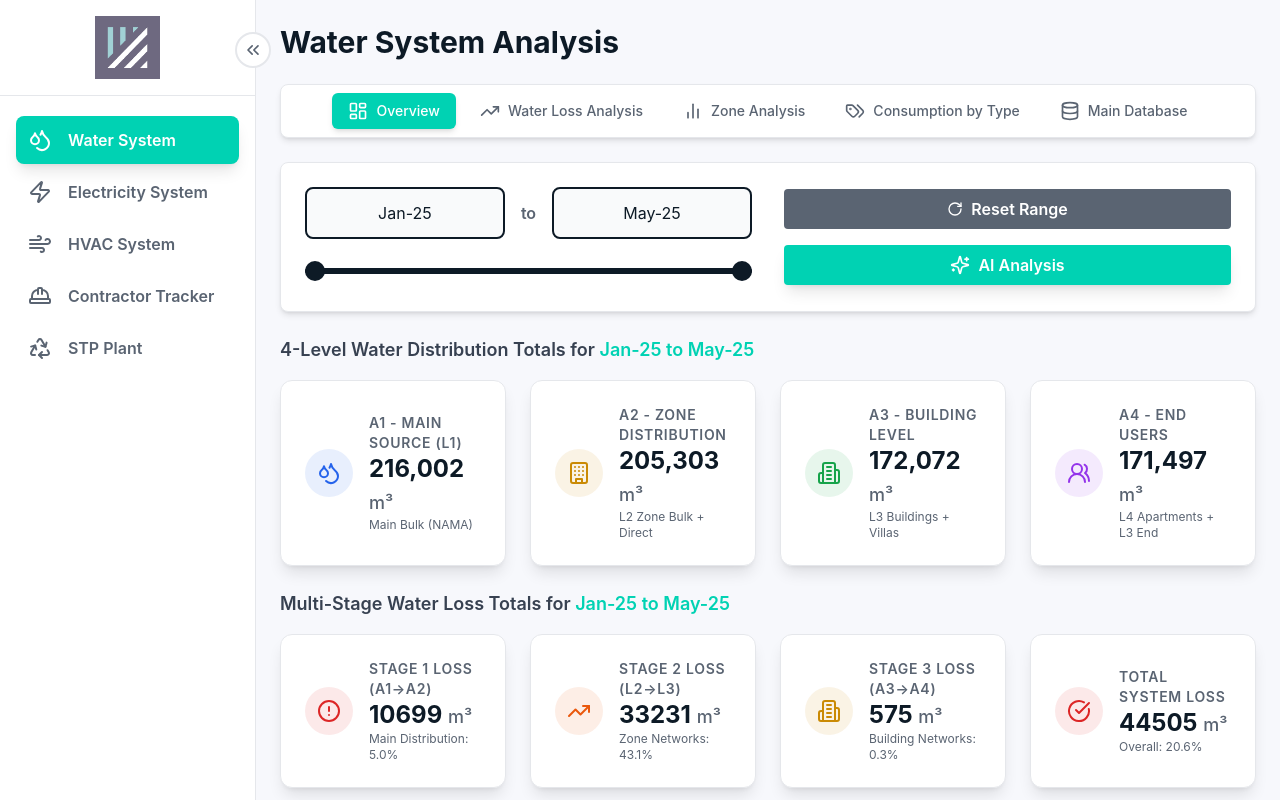
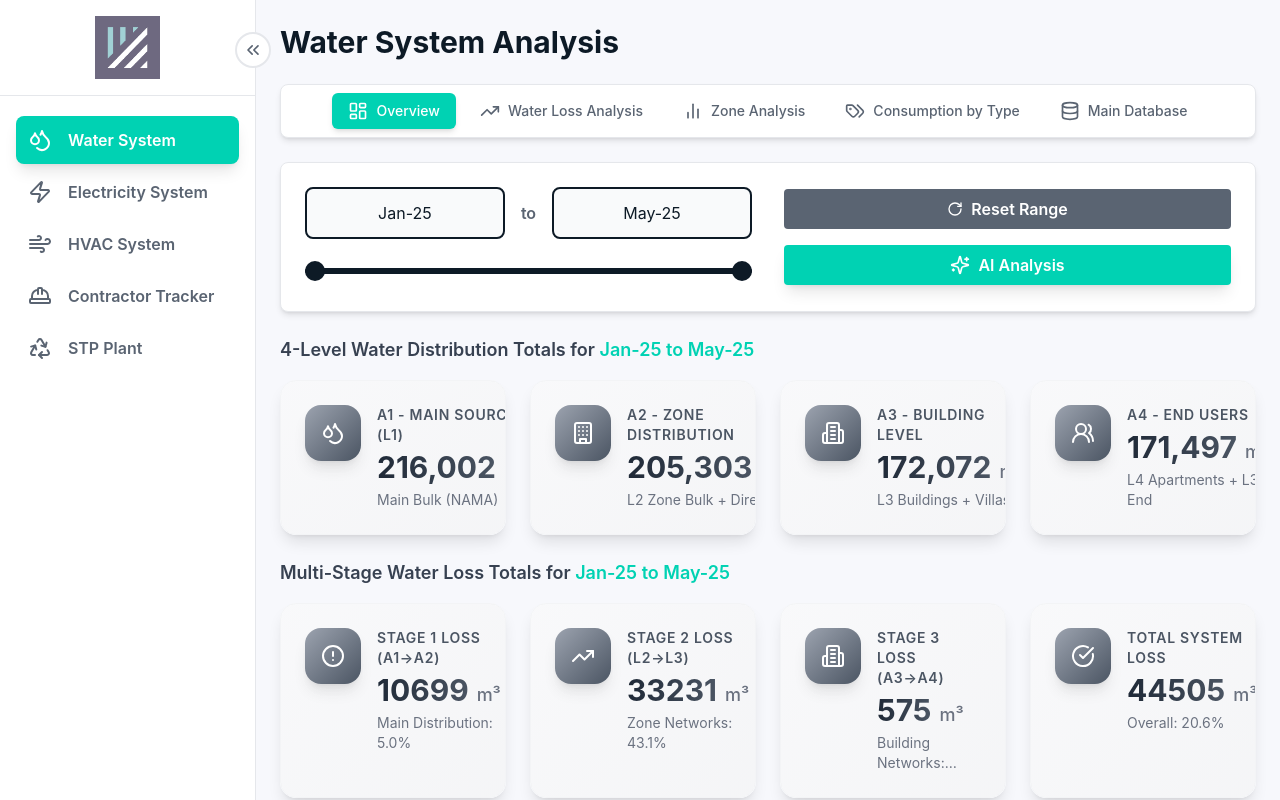
Before and after one commit to ARahim900/mbr, a React (Vite) app: page / in a window 1280 px wide. Built offline with nearby package versions, Linux system fonts and the light colour scheme; a web font is replaced by a local one.

Commit message:
Modernize MetricCard with glassmorphism and gradients

```diff
--- a/components/ui/MetricCard.tsx
+++ b/components/ui/MetricCard.tsx
@@ -8,20 +8,69 @@ interface MetricCardProps {
   icon: React.FC<LucideProps>;
   subtitle: string;
   iconColor: string;
+  trend?: {
+    value: number;
+    isPositive: boolean;
+  };
 }
 
-const MetricCard: React.FC<MetricCardProps> = ({ title, value, unit, icon: Icon, subtitle, iconColor }) => {
+const MetricCard: React.FC<MetricCardProps> = ({
+  title,
+  value,
+  unit,
+  icon: Icon,
+  subtitle,
+  iconColor,
+  trend
+}) => {
+  const getIconBackground = () => {
+    const colorMap: { [key: string]: string } = {
+      'text-yellow-500': 'from-yellow-400 to-yellow-600',
+      'text-green-500': 'from-green-400 to-green-600',
+      'text-blue-500': 'from-blue-400 to-blue-600',
+      'text-red-500': 'from-red-400 to-red-600',
+      'text-purple-500': 'from-purple-400 to-purple-600',
+      'text-teal-500': 'from-teal-400 to-teal-600',
+    };
+    return colorMap[iconColor] || 'from-gray-400 to-gray-600';
+  };
+
   return (
-    <div className="bg-white dark:bg-gray-800 shadow-lg rounded-xl p-6 flex items-center space-x-4 border border-gray-200 dark:border-gray-700 transition-all duration-300 hover:shadow-xl hover:scale-105">
-      <div className={`p-3 rounded-full bg-opacity-10 ${iconColor.replace('text-', 'bg-')}`}>
-         <Icon className={`w-6 h-6 ${iconColor}`} />
-      </div>
-      <div>
-        <p className="text-sm font-semibold text-secondary dark:text-gray-400 uppercase tracking-wider">{title}</p>
-        <p className="text-2xl font-bold text-primary dark:text-white">
-          {value} <span className="text-lg font-medium text-secondary dark:text-gray-300">{unit}</span>
-        </p>
-        <p className="text-xs text-secondary dark:text-gray-400">{subtitle}</p>
+    <div className="group bg-white/80 dark:bg-gray-800/80 backdrop-blur-sm shadow-lg rounded-2xl p-6 border border-gray-100 dark:border-gray-700 transition-all duration-300 hover:shadow-2xl hover:scale-[1.02] overflow-hidden relative">
+      {/* Gradient background effect */}
+      <div
+        className={`absolute inset-0 opacity-5 group-hover:opacity-10 transition-opacity duration-300 bg-gradient-to-br ${getIconBackground()}`}
+      />
+
+      <div className="relative flex items-start space-x-4">
+        <div className={`p-4 rounded-2xl bg-gradient-to-br ${getIconBackground()} shadow-lg group-hover:shadow-xl transition-all duration-300`}>
+          <Icon className="w-6 h-6 text-white" />
+        </div>
+
+        <div className="flex-1">
+          <p className="text-sm font-semibold text-gray-600 dark:text-gray-400 uppercase tracking-wider mb-1">
+            {title}
+          </p>
+          <div className="flex items-baseline gap-2 mb-1">
+            <p className="text-2xl lg:text-3xl font-bold bg-gradient-to-r from-gray-800 to-gray-600 dark:from-gray-100 dark:to-gray-300 bg-clip-text text-transparent">
+              {value}
+            </p>
+            <span className="text-lg font-medium text-gray-500 dark:text-gray-400">
+              {unit}
+            </span>
+            {trend && (
+              <div className={`flex items-center gap-1 text-sm font-medium ${
+                trend.isPositive ? 'text-green-600' : 'text-red-600'
+              }`}>
+                <span className="text-lg">{trend.isPositive ? '↑' : '↓'}</span>
+                <span>{Math.abs(trend.value)}%</span>
+              </div>
+            )}
+          </div>
+          <p className="text-xs sm:text-sm text-gray-500 dark:text-gray-400 line-clamp-2">
+            {subtitle}
+          </p>
+        </div>
       </div>
     </div>
   );
```
